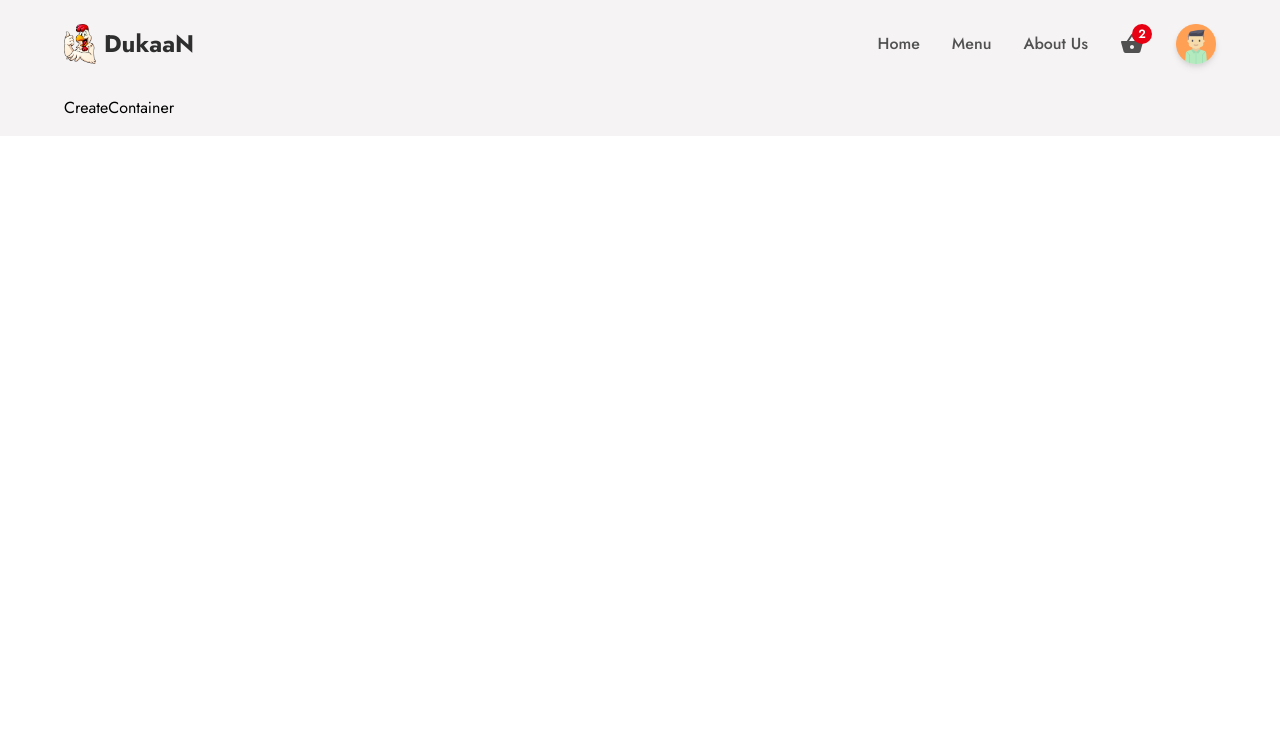
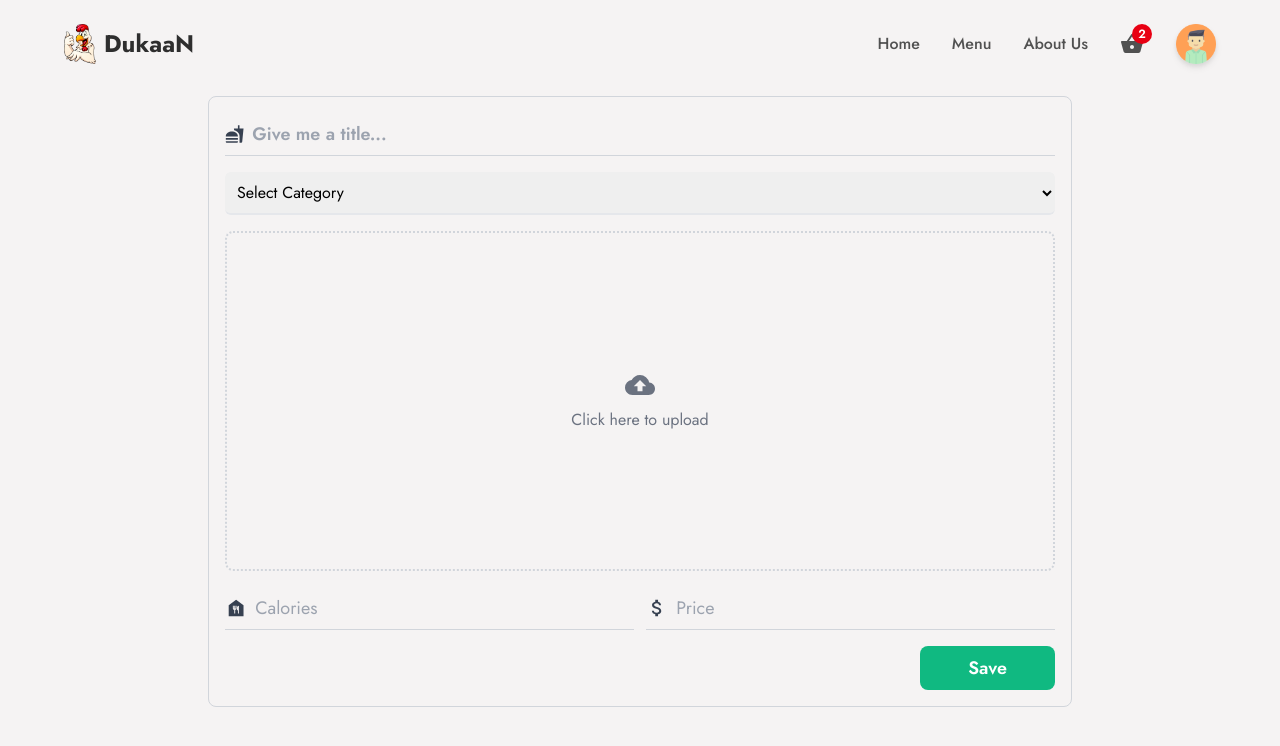
Before and after one commit to mdakeel/Dukaan, a React (Create React App) app: page /createItem in a window 1280 px wide. Shown: the top 746 px of the page. Built offline with nearby package versions, Linux system fonts and the light colour scheme.

Commit message:
add item

```diff
--- a/src/App.js
+++ b/src/App.js
@@ -9,7 +9,7 @@
 function App() {
   return (
     <AnimatePresence>
-        <div className='w-screen h-auto flex flex-col bg-primary'>
+        <div className='w-screen h-screen flex flex-col bg-primary'>
             <Header />
             <main className='mt-14 md:mt-20 md:px-16 px-8 py-4 w-full'>
               <Routes>
--- a/src/components/CreateContainer.jsx
+++ b/src/components/CreateContainer.jsx
@@ -1,8 +1,153 @@
-import React from 'react'
+import React, { useState } from 'react'
+import {motion} from 'framer-motion'
+import { MdAttachMoney, MdCloudUpload, MdDelete, MdFastfood, MdFoodBank } from 'react-icons/md'
+import {categories} from '../../src/utils/data'
+import Loader from './Loader'
 
 const CreateContainer = () => {
+  const [item, setItem] = useState({
+    title : '',
+    calories : '',
+    price : '',
+    category : 'null',
+    imageAsset : 'null',
+    fields : false,
+    alertStatus : 'danger',
+    msg : 'null',
+    isLoading : false,
+})
   return (
-    <div>CreateContainer</div>
+    <div className='w-full  flex items-center justify-center '>
+      <div className='w-[90%] md:w-[75%] border border-gray-300 rounded-lg p-4 flex flex-col items-center justify-center gap-4'>
+          {
+            item.fields && (
+
+              <motion.p
+               initial = { {opacity: 0}}
+               animate = { {opacity: 1}}
+               exit={ { opacity: 0}}
+              className={`w-full p-2 rounded-lg text-center text-lg font-semibold ${
+                item.alertStatus === 'danger'
+                ? "bg-red-400 text-red-800"
+                : "bg-emerald-400 text-emerald-800"
+              }`}>
+                {item.msg}
+              </motion.p>
+            )
+          }
+          <div className='w-full py-2 border-b border-gray-300 flex items-center gap-2'>
+            <MdFastfood className="text-xl text-gray-700" />
+            <input type="text"
+            required
+            value={item.title}
+            onChange={(e) => setItem({...item, title: e.target.value})}
+            placeholder='Give me a title...'
+            className='w-full h-full text-lg bg-transparent font-semibold outline-none border-none placeholder:text-gray-400 text-textColor' />
+          </div>
+
+          <div className='w-full '>
+            <select name="" id=""
+            onChange={(e) => setItem({...item, category: e.target.value})}
+            className='outline-none  w-full text-base border-b-2 border-gray-200 p-2 rounded-md cursor-pointer'
+            >
+              <option value="other" className='bg-white'>
+                Select Category
+              </option>
+              {
+                categories && categories.map((categoryItem) => (
+                  <option
+                  key={categoryItem.id}
+                  className='text-base border-0 outline-none capitalize bg-white text-headingColor'
+                  value={categoryItem.urlParamName}
+                  >{categoryItem.name}</option>
+                ))
+              }
+            </select>
+          </div>
+
+          <div className="group flex justify-center items-center flex-col border-2 border-dotted border-gray-300 w-full h-225 md:h-340 cursor-pointer rounded-lg">
+          {item.isLoading ? (
+            <Loader />
+          ) : (
+            <>
+              {item.imageAsset ? (
+                <>
+                  <label className="w-full h-full flex flex-col items-center justify-center cursor-pointer">
+                    <div className="w-full h-full flex flex-col items-center justify-center gap-2">
+                      <MdCloudUpload className="text-gray-500 text-3xl hover:text-gray-700" />
+                      <p className="text-gray-500 hover:text-gray-700">
+                        Click here to upload
+                      </p>
+                    </div>
+                    <input
+                      type="file"
+                      name="uploadimage"
+                      accept="image/*"
+                      // onChange={uploadImage}
+                      className="w-0 h-0"
+                    />
+                  </label>
+                </>
+              ) : (
+                <>
+                  <div className="relative h-full">
+                    <img
+                      src={item.imageAsset}
+                      alt="uploaded image"
+                      className="w-full h-full object-cover"
+                    />
+                    <button
+                      type="button"
+                      className="absolute bottom-3 right-3 p-3 rounded-full bg-red-500 text-xl cursor-pointer outline-none hover:shadow-md  duration-500 transition-all ease-in-out"
+                      // onClick={deleteImage}
+                    >
+                      <MdDelete className="text-white" />
+                    </button>
+                  </div>
+                </>
+              )}
+            </>
+          )}
+        </div>
+
+        <div className="w-full flex flex-col md:flex-row items-center gap-3">
+          <div className="w-full py-2 border-b border-gray-300 flex items-center gap-2">
+            <MdFoodBank className="text-gray-700 text-2xl" />
+            <input
+              type="text"
+              required
+              value={item.calories}
+              onChange={(e) => setItem({ ...item, calories: e.target.value } )}
+              placeholder="Calories"
+              className="w-full h-full text-lg bg-transparent outline-none border-none placeholder:text-gray-400 text-textColor"
+            />
+          </div>
+
+          <div className="w-full py-2 border-b border-gray-300 flex items-center gap-2">
+            <MdAttachMoney className="text-gray-700 text-2xl" />
+            <input
+              type="text"
+              required
+              value={item.price}
+              onChange={(e) => setItem({...item, setPrice: e.target.value} )}
+              placeholder="Price"
+              className="w-full h-full text-lg bg-transparent outline-none border-none placeholder:text-gray-400 text-textColor"
+            />
+          </div>
+        </div>
+
+        <div className="flex items-center w-full">
+          <button
+            type="button"
+            className="ml-0 md:ml-auto w-full md:w-auto border-none outline-none bg-emerald-500 px-12 py-2 rounded-lg text-lg text-white font-semibold"
+            // onClick={saveDetails}
+          >
+            Save
+          </button>
+        </div>
+
+      </div>
+    </div>
   )
 }
 
--- a/src/components/Index.js
+++ b/src/components/Index.js
@@ -2,3 +2,4 @@
 export { default as MainContainer } from './MainContainer'
 export { default as CreateContainer } from './CreateContainer'
 export { default as HomeContainer } from './HomeContainer'
+export { default as Loader } from './Loader'
--- /dev/null
+++ b/src/components/Loader.jsx
@@ -0,0 +1,24 @@
+import React from "react";
+
+const Loader = () => {
+  return (
+    <svg
+      role="status"
+      className="inline mr-2 w-10 h-10 text-gray-200 animate-spin dark:text-gray-300 fill-emerald-500"
+      viewBox="0 0 100 101"
+      fill="none"
+      xmlns="http://www.w3.org/2000/svg"
+    >
+      <path
+        d="M100 50.5908C100 78.2051 77.6142 100.591 50 100.591C22.3858 100.591 0 78.2051 0 50.5908C0 22.9766 22.3858 0.59082 50 0.59082C77.6142 0.59082 100 22.9766 100 50.5908ZM9.08144 50.5908C9.08144 73.1895 27.4013 91.5094 50 91.5094C72.5987 91.5094 90.9186 73.1895 90.9186 50.5908C90.9186 27.9921 72.5987 9.67226 50 9.67226C27.4013 9.67226 9.08144 27.9921 9.08144 50.5908Z"
+        fill="currentColor"
+      />
+      <path
+        d="M93.9676 39.0409C96.393 38.4038 97.8624 35.9116 97.0079 33.5539C95.2932 28.8227 92.871 24.3692 89.8167 20.348C85.8452 15.1192 80.8826 10.7238 75.2124 7.41289C69.5422 4.10194 63.2754 1.94025 56.7698 1.05124C51.7666 0.367541 46.6976 0.446843 41.7345 1.27873C39.2613 1.69328 37.813 4.19778 38.4501 6.62326C39.0873 9.04874 41.5694 10.4717 44.0505 10.1071C47.8511 9.54855 51.7191 9.52689 55.5402 10.0491C60.8642 10.7766 65.9928 12.5457 70.6331 15.2552C75.2735 17.9648 79.3347 21.5619 82.5849 25.841C84.9175 28.9121 86.7997 32.2913 88.1811 35.8758C89.083 38.2158 91.5421 39.6781 93.9676 39.0409Z"
+        fill="currentFill"
+      />
+    </svg>
+  );
+};
+
+export default Loader;
```
